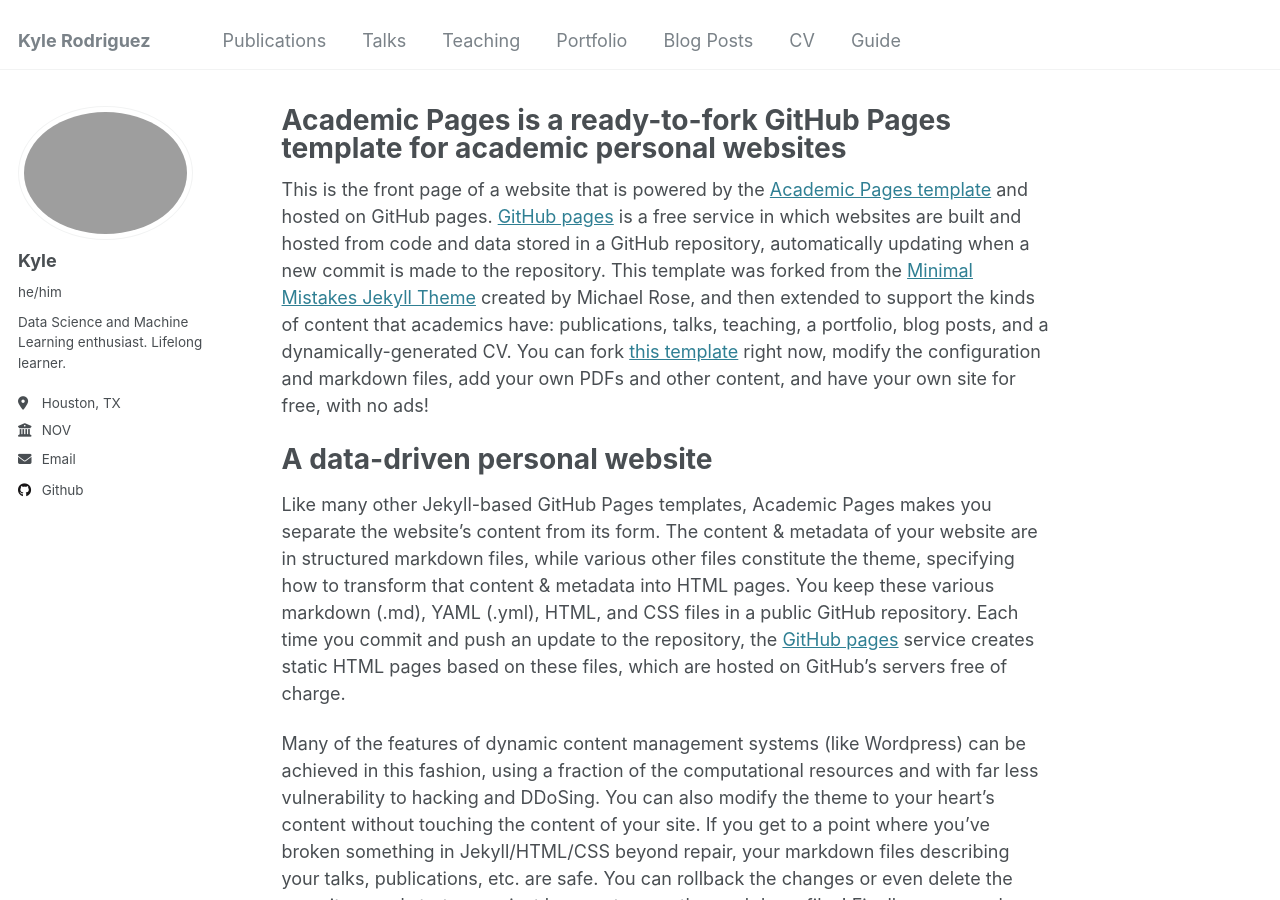
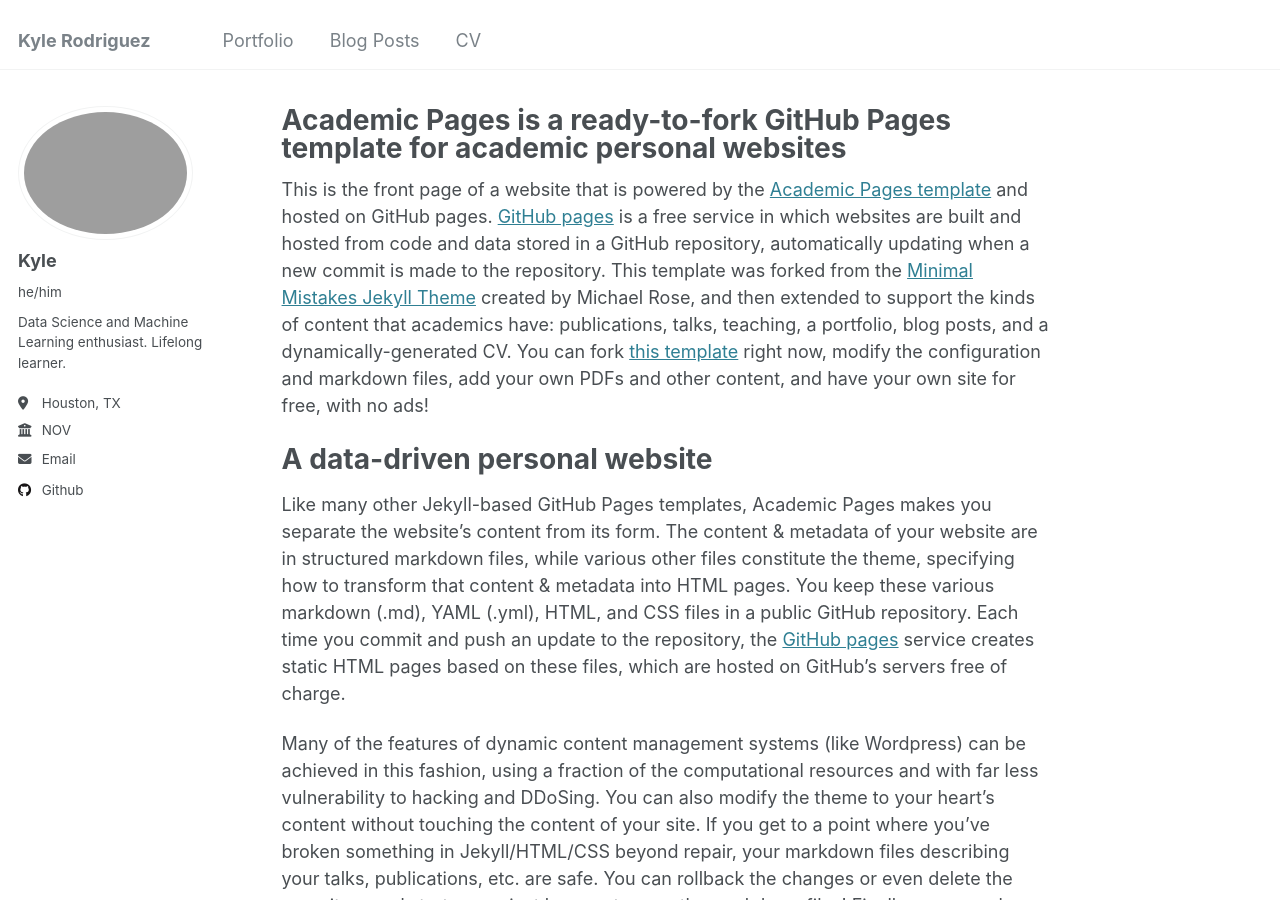
Before and after one commit to kyleanthonyr/kyleanthonyr.github.io, a Jekyll site: the page built from _pages/about.md, in a window 1280 px wide and 900 px high. Built offline with Jekyll 4.4.1, drawn with Linux system fonts in a browser that asks for light colours.

```diff
--- a/_config.yml
+++ b/_config.yml
@@ -44,7 +44,7 @@ author:
     bitbucket: # Username - Update with your username on the site
     codepen: # Username
     dribbble: # Username
-    github: "academicpages"
+    github: "kyleanthonyr"
     kaggle: # Username
     stackoverflow: # User number or user number and name (i.e., use "1" or "1/jeff-atwood")
 
--- a/_data/navigation.yml
+++ b/_data/navigation.yml
@@ -5,23 +5,11 @@
 # prevent it from being included in the site.
 
 main:
-  - title: "Publications"
-    url: /publications/
+    - title: "Portfolio"
+      url: /portfolio/
 
-  - title: "Talks"
-    url: /talks/
+    - title: "Blog Posts"
+      url: /year-archive/
 
-  - title: "Teaching"
-    url: /teaching/
-
-  - title: "Portfolio"
-    url: /portfolio/
-
-  - title: "Blog Posts"
-    url: /year-archive/
-
-  - title: "CV"
-    url: /cv/
-
-  - title: "Guide"
-    url: /markdown/
+    - title: "CV"
+      url: /cv/
```
